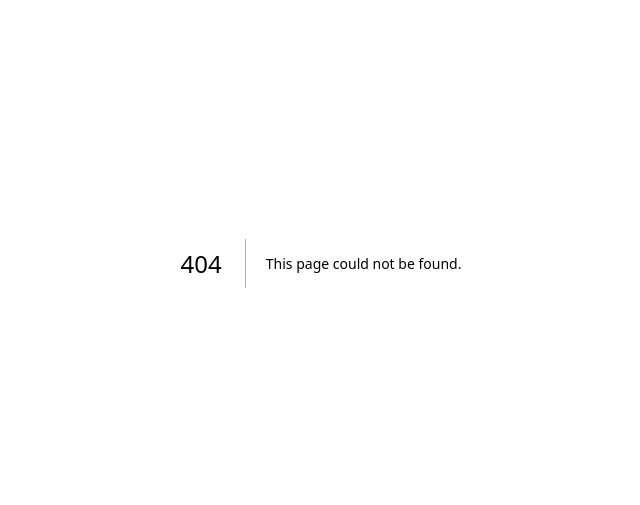
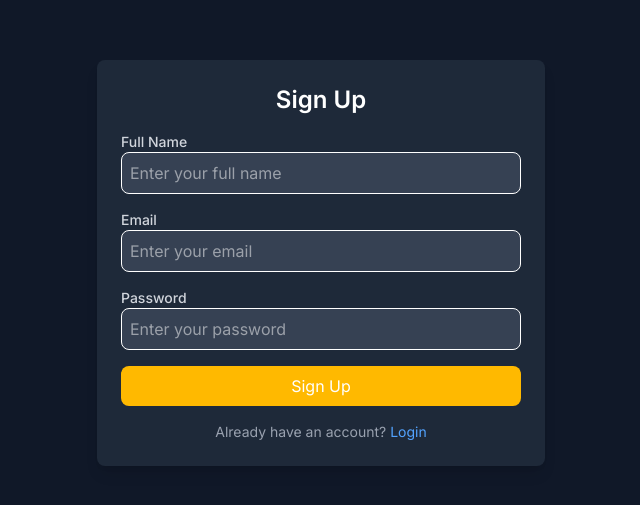
Before and after one commit to saraswat2005/TEEN-PATI, a Next.js app in the folder apps/client/: page /signup in a window 1280 px wide. Before the commit this address had no page. Shown: the part 137-642 px from the top of the page, without its empty margins (319-959 px from the left). Built offline with nearby package versions, Linux system fonts and the light colour scheme.

Commit message:
login signup UI

```diff
--- a/apps/client/app/favorites/page.tsx
+++ b/apps/client/app/favorites/page.tsx
@@ -2,7 +2,7 @@
 
 import { useState } from "react";
 import { useRouter } from "next/navigation";
-import { IoArrowBack } from "react-icons/io5";
+// import { IoArrowBack } from "react-icons/io5";
 import Topbar from "../../components/Topbar";
 import BetSlip from "../allLive/betSlip";
 import Sidebar from "../../components/sidebar/Sidebar";
--- a/apps/client/app/login/page.tsx
+++ b/apps/client/app/login/page.tsx
@@ -1,7 +1,8 @@
+import LoginPage from "../../components/LoginPage";
 
 
 export default function Topbar(){
     return <div>
-        this is login page
+        <LoginPage/>
     </div>
 }
--- /dev/null
+++ b/apps/client/app/signup/page.tsx
@@ -0,0 +1,7 @@
+import { SignupPage } from "../../components/SignupPage";
+
+export default function Topbar(){
+    return <div>
+        <SignupPage/>
+    </div>
+}
--- /dev/null
+++ b/apps/client/components/LoginPage.tsx
@@ -0,0 +1,81 @@
+export default function LoginPage() {
+    return (
+      <div className="flex min-h-screen items-center justify-center bg-gray-900 text-white p-4">
+        <div className="w-full max-w-md bg-gray-800 p-6 rounded-lg shadow-lg">
+          <h2 className="text-2xl font-semibold text-center mb-4">Login</h2>
+          <form className="space-y-4">
+            <div>
+              <label className="block text-sm font-medium text-gray-300">Email</label>
+              <input
+                type="email"
+                className="w-full p-2 border rounded-lg bg-gray-700 text-white focus:outline-none focus:ring focus:border-blue-500"
+                placeholder="Enter your email"
+              />
+            </div>
+            <div>
+              <label className="block text-sm font-medium text-gray-300">Password</label>
+              <input
+                type="password"
+                className="w-full p-2 border rounded-lg bg-gray-700 text-white focus:outline-none focus:ring focus:border-blue-500"
+                placeholder="Enter your password"
+              />
+            </div>
+            <button
+              type="submit"
+              className="w-full bg-[#ffb900] text-white p-2 rounded-lg hover:bg-yellow-600"
+            >
+              Login
+            </button>
+          </form>
+          <p className="mt-4 text-center text-sm text-gray-400">
+            Don't have an account? <a href="/signup" className="text-blue-400">Sign up</a>
+          </p>
+        </div>
+      </div>
+    );
+  }
+
+  export function SignupPage() {
+    return (
+      <div className="flex min-h-screen items-center justify-center bg-gray-900 text-white p-4">
+        <div className="w-full max-w-md bg-gray-800 p-6 rounded-lg shadow-lg">
+          <h2 className="text-2xl font-semibold text-center mb-4">Sign Up</h2>
+          <form className="space-y-4">
+            <div>
+              <label className="block text-sm font-medium text-gray-300">Full Name</label>
+              <input
+                type="text"
+                className="w-full p-2 border rounded-lg bg-gray-700 text-white focus:outline-none focus:ring focus:border-blue-500"
+                placeholder="Enter your full name"
+              />
+            </div>
+            <div>
+              <label className="block text-sm font-medium text-gray-300">Email</label>
+              <input
+                type="email"
+                className="w-full p-2 border rounded-lg bg-gray-700 text-white focus:outline-none focus:ring focus:border-blue-500"
+                placeholder="Enter your email"
+              />
+            </div>
+            <div>
+              <label className="block text-sm font-medium text-gray-300">Password</label>
+              <input
+                type="password"
+                className="w-full p-2 border rounded-lg bg-gray-700 text-white focus:outline-none focus:ring focus:border-blue-500"
+                placeholder="Enter your password"
+              />
+            </div>
+            <button
+              type="submit"
+              className="w-full bg-[#ffb900] text-white p-2 rounded-lg hover:bg-yellow-600"
+            >
+              Sign Up
+            </button>
+          </form>
+          <p className="mt-4 text-center text-sm text-gray-400">
+            Don't have an account? <a href="/signup" className="text-blue-400">Login</a>
+          </p>
+        </div>
+      </div>
+    );
+  }
--- /dev/null
+++ b/apps/client/components/SignupPage.tsx
@@ -0,0 +1,44 @@
+export function SignupPage() {
+    return (
+      <div className="flex min-h-screen items-center justify-center bg-gray-900 text-white p-4">
+        <div className="w-full max-w-md bg-gray-800 p-6 rounded-lg shadow-lg">
+          <h2 className="text-2xl font-semibold text-center mb-4">Sign Up</h2>
+          <form className="space-y-4">
+            <div>
+              <label className="block text-sm font-medium text-gray-300">Full Name</label>
+              <input
+                type="text"
+                className="w-full p-2 border rounded-lg bg-gray-700 text-white focus:outline-none focus:ring focus:border-blue-500"
+                placeholder="Enter your full name"
+              />
+            </div>
+            <div>
+              <label className="block text-sm font-medium text-gray-300">Email</label>
+              <input
+                type="email"
+                className="w-full p-2 border rounded-lg bg-gray-700 text-white focus:outline-none focus:ring focus:border-blue-500"
+                placeholder="Enter your email"
+              />
+            </div>
+            <div>
+              <label className="block text-sm font-medium text-gray-300">Password</label>
+              <input
+                type="password"
+                className="w-full p-2 border rounded-lg bg-gray-700 text-white focus:outline-none focus:ring focus:border-blue-500"
+                placeholder="Enter your password"
+              />
+            </div>
+            <button
+              type="submit"
+              className="w-full bg-[#ffb900] text-white p-2 rounded-lg hover:bg-yellow-600"
+            >
+              Sign Up
+            </button>
+          </form>
+          <p className="mt-4 text-center text-sm text-gray-400">
+            Already have an account? <a href="/login" className="text-blue-400">Login</a>
+          </p>
+        </div>
+      </div>
+    );
+  }
```
Also changed, not shown: 2 other files (tests, documents, lock files or other folders).
